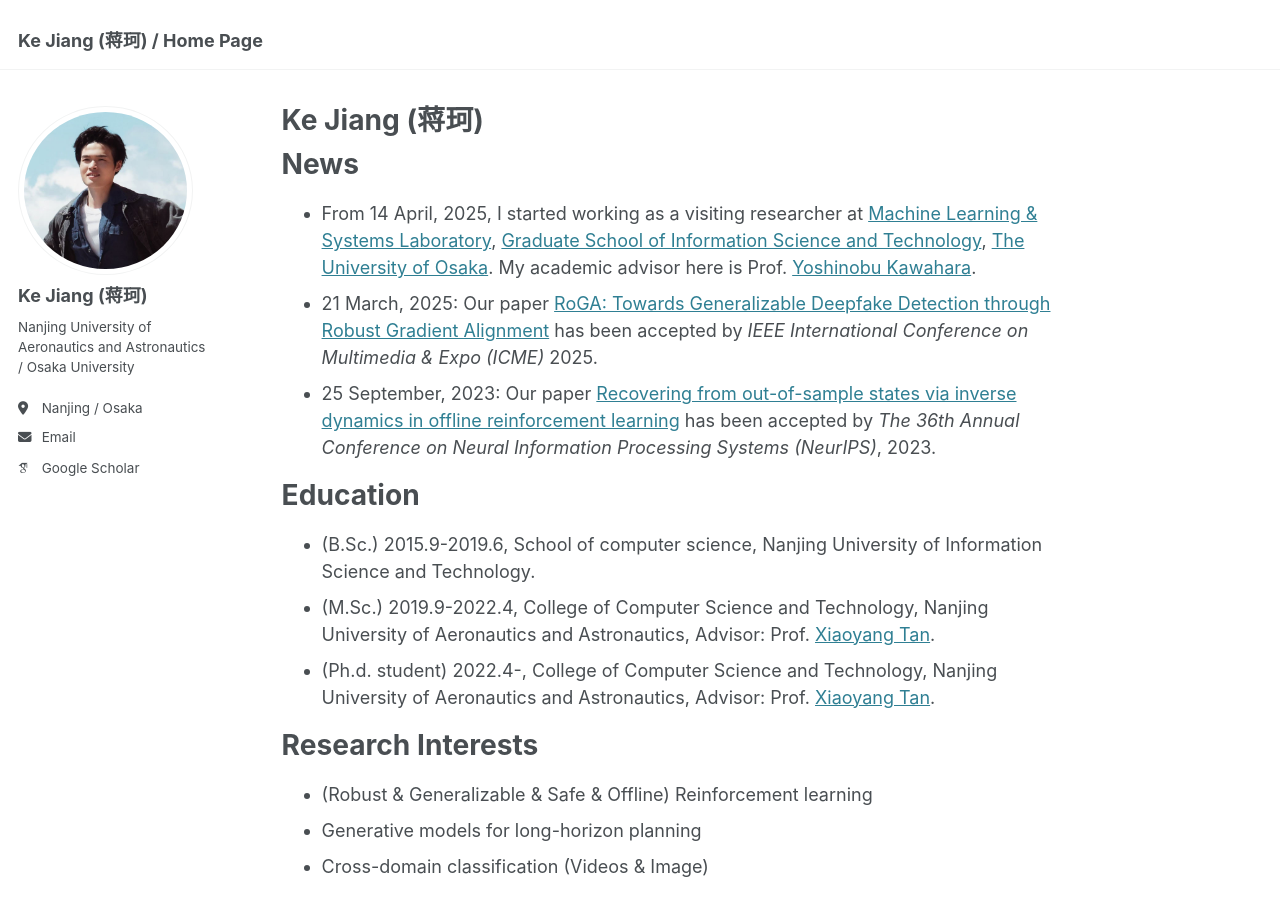
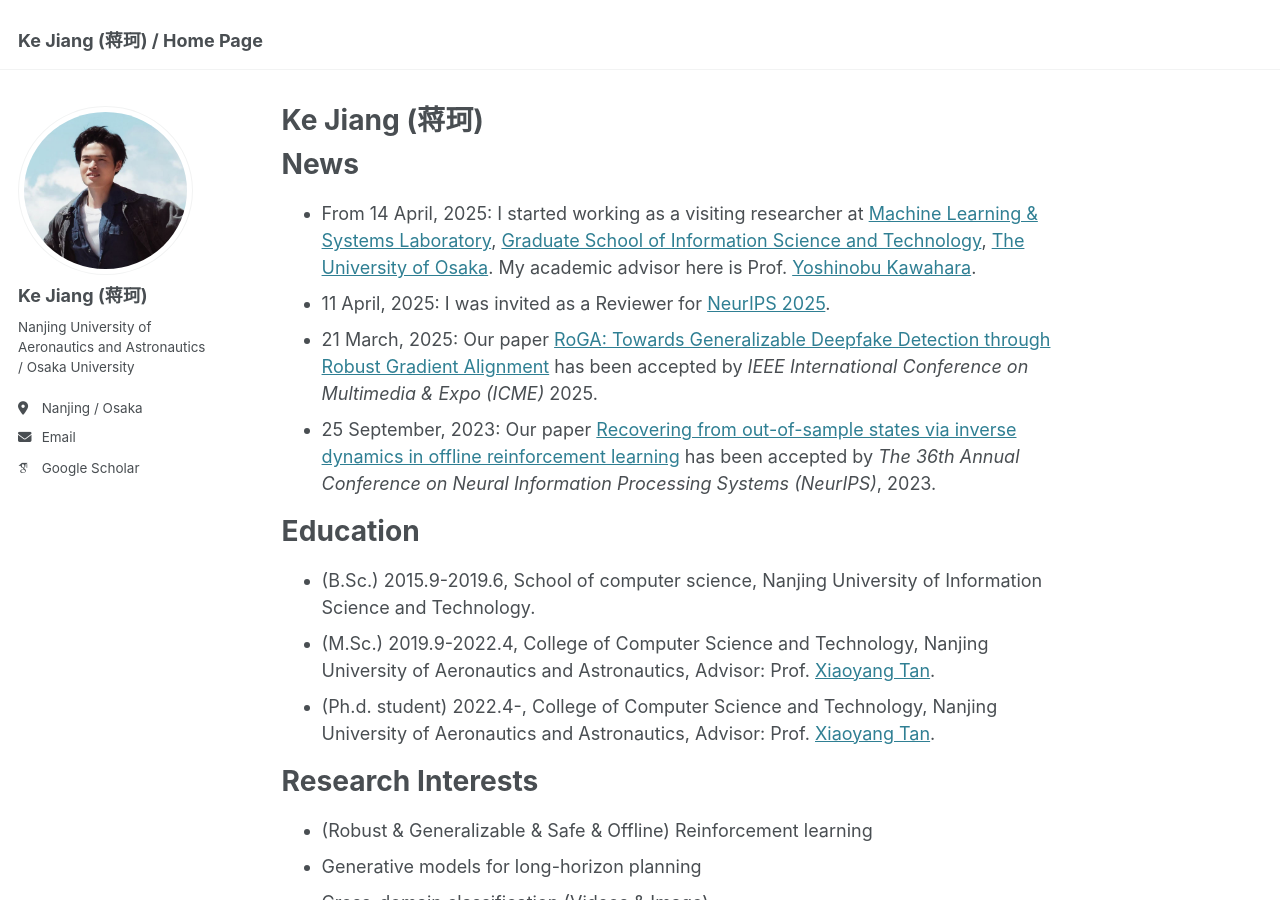
Before and after one commit to Jack10843/Jack10843.github.io, a Jekyll site: the page built from _pages/about.md, in a window 1280 px wide and 900 px high. Built offline with Jekyll 4.4.1, drawn with Linux system fonts in a browser that asks for light colours; some web fonts are replaced.

Commit message:
Update about.md

```diff
--- a/_pages/about.md
+++ b/_pages/about.md
@@ -9,7 +9,8 @@ redirect_from:
 
 News
 ======
- - From 14 April, 2025, I started working as a visiting researcher at [Machine Learning & Systems Laboratory](https://mls.ist.osaka-u.ac.jp/en/member.html), [Graduate School of Information Science and Technology](https://www.ist.osaka-u.ac.jp/english/), [The University of Osaka](https://www.osaka-u.ac.jp/en). My academic advisor here is Prof. [Yoshinobu Kawahara](https://mls.ist.osaka-u.ac.jp/en/~kawahara/index.html).
+ - From 14 April, 2025: I started working as a visiting researcher at [Machine Learning & Systems Laboratory](https://mls.ist.osaka-u.ac.jp/en/member.html), [Graduate School of Information Science and Technology](https://www.ist.osaka-u.ac.jp/english/), [The University of Osaka](https://www.osaka-u.ac.jp/en). My academic advisor here is Prof. [Yoshinobu Kawahara](https://mls.ist.osaka-u.ac.jp/en/~kawahara/index.html).
+ - 11 April, 2025: I was invited as a Reviewer for [NeurIPS 2025](https://neurips.cc/Conferences/2025).
  - 21 March, 2025: Our paper [RoGA: Towards Generalizable Deepfake Detection through Robust Gradient Alignment]() has been accepted by *IEEE International Conference on Multimedia & Expo (ICME)* 2025.
  - 25 September, 2023: Our paper [Recovering from out-of-sample states via inverse dynamics in offline reinforcement learning](https://proceedings.neurips.cc/paper_files/paper/2023/file/7a0f7e9d9b42b26e5bfc9ba4c6e5287c-Paper-Conference.pdf) has been accepted by *The 36th Annual Conference on Neural Information Processing Systems (NeurIPS)*, 2023.
 
```
